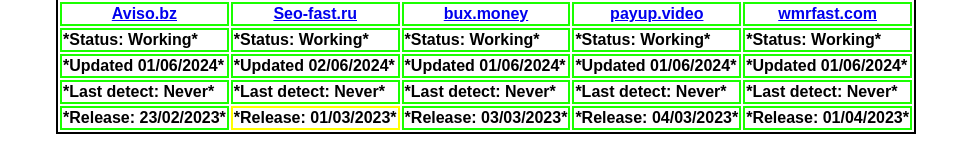
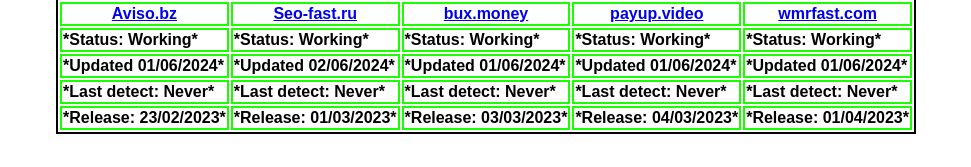
Before and after one commit to skynet19999/Bots2Earn, a plain HTML site: page index.html in a window 1280 px wide. Shown: the part 116-283 px from the top of the page, without its empty margins (154-1125 px from the left). Drawn offline with Linux system fonts and the light colour scheme.

Commit message:
Update index.html

```diff
--- a/index.html
+++ b/index.html
@@ -48,7 +48,7 @@
           <tbody>
             <tr>
               <td style="border: 2px solid rgb(26, 255, 0);"><b>*Release: 23/02/2023*</b></td>
-              <td style="border: 2px solid rgb(255, 255, 0);"><b>*Release: 01/03/2023*</b></td>
+              <td style="border: 2px solid rgb(26, 255, 0);"><b>*Release: 01/03/2023*</b></td>
               <td style="border: 2px solid rgb(26, 255, 0);"><b>*Release: 03/03/2023*</b></td>
               <td style="border: 2px solid rgb(26, 255, 0);"><b>*Release: 04/03/2023*</b></td>
               <td style="border: 2px solid rgb(26, 255, 0);"><b>*Release: 01/04/2023*</b></td>
```
